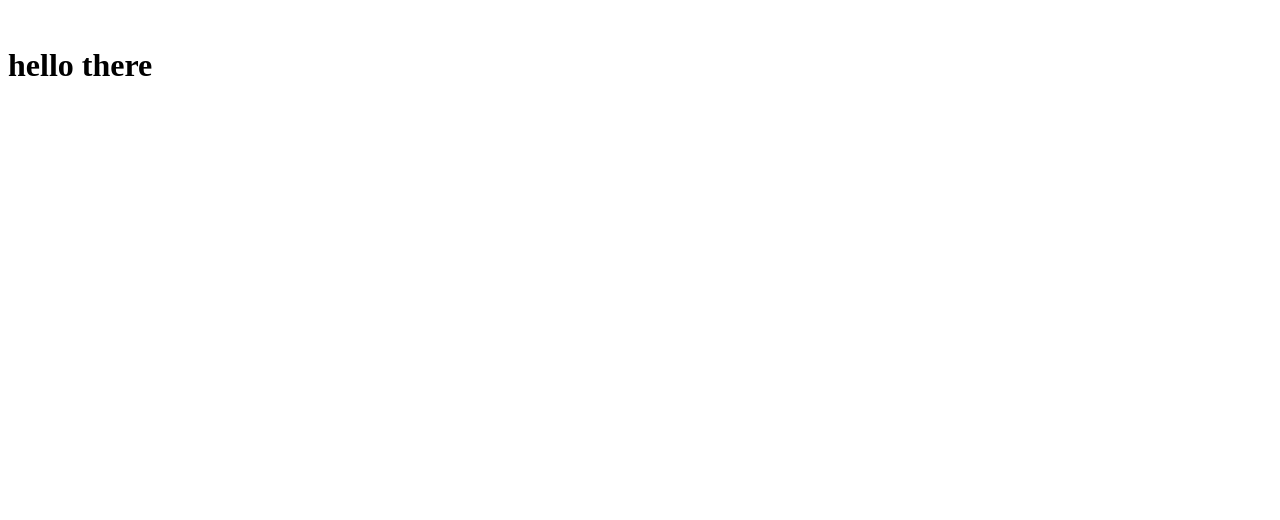
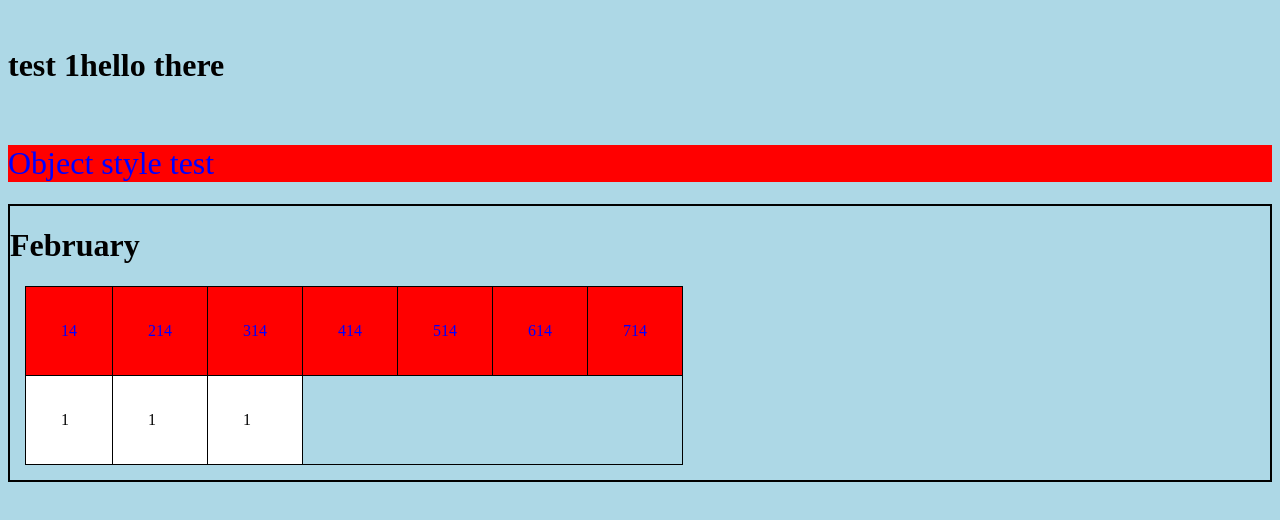
Before and after one commit to YotoBG/projectjs-dom-calendar, a plain HTML site: page index.html in a window 1280 px wide. Drawn offline with Linux system fonts and the light colour scheme.

Commit message:
saveWithOldCustomLib

```diff
--- a/customFramework.js
+++ b/customFramework.js
@@ -1,30 +1,36 @@
 //domC custom mini framework
 var domC = {
 
-    //1. Gets existing element (by id) method
+
+    // 1. Gets existing element (by id) method
     get: function(id) {
         return document.getElementById(id);
 
     },
 
-    //3. Deletes element by id method
+    // 3. Deletes element by id method
     delete: function(id){
         this.get(id).remove();
     },
 
-    //Adding text to element by id
-    text: function(id, text) {
-        var innerElement = this.get(id);
-        var textNode = document.createTextNode(text);
-        innerElement.appendChild(textNode);
+    // 4c. Adding text to element by id
+     text: function(id, text) {
+         var innerElement = this.get(id);
+         var textNode = document.createTextNode(text);
+         innerElement.appendChild(textNode);
+     },
+
+    textIn: function(existingEl, text) {
+        var textNode1 = document.createTextNode(text);
+        existingEl.appendChild(textNode1);
     },
 
-    //2. Adding a non-existing element to an existing one
-    addIn(newElType,existingElementID,newElInnerHTML){
+    // 2. Adding a non-existing element to an existing one
+    addIn: function(newElType,existingElementID,newElInnerHTML){
 
         var newElement = document.createElement(newElType);
 
-        //If value is entered for inner element text, add it in the newElement
+        // If value is entered for inner element text, add it in the newElement
         if(newElInnerHTML !== undefined){
             var node = document.createTextNode(newElInnerHTML);
             newElement.appendChild(node);
@@ -35,5 +41,88 @@ var domC = {
         //return existingElement;
     },
 
+    // 4. Altering html element
+    // a. Atributes
+    // Change ID by ID
+    chageAttributeId: function(AlterAtrbId,newId){
+        let alterElement = this.get(AlterAtrbId);
+
+        if (validStringCheck(newId)){
+           alterElement.id=newId;
+        }
+
+    },
+
+    // Change Class by ID
+    chageAttributeClass: function(AlterAtrbId,newClass){
+        let alterElement = this.get(AlterAtrbId);
+
+        if (validStringCheck(newClass)){
+           alterElement.className = newClass;
+        }
+
+    },
+
+    // Changes attribute name by ID
+    chageAttributeName: function(AlterAtrbId,newName){
+            let alterElement = this.get(AlterAtrbId);
+
+            if (validStringCheck(newName)){
+               alterElement.setAttribute("name",newName);
+            }
+
+        },
+
+    //TODO : data attribute
+
+    // 4d. Changing an element's existing style/s by it's ID
+    // Adding styles from an object
+    changeStyle: function(elemId,objectStyles){
+        var alterElementSt = this.get(elemId);
+
+
+        if (typeof(objectStyles)==='object'){
+            var styleValue = "";
+            for(i in objectStyles){
+                styleValue += i + ": " + objectStyles[i] +";";
+                //console.log("ST VALUE: "+styleValue);
+                alterElementSt.setAttribute("style",styleValue);
+            }
+
+        }
+
+        //return alterElementSt;
+    },
+
+    // 4d. Changing element's existing styles by passing the element itself as a argument
+    changeStyleExistingEl: function(elementExisting,objectStyles){
+
+        if ((typeof(objectStyles)==='object') && (elementExisting instanceof HTMLElement)){
+            var styleValue = "";
+            for(i in objectStyles){
+                styleValue += i + ": " + objectStyles[i] +";";
+                elementExisting.setAttribute("style",styleValue);
+            }
+        }
+        return this;
+    },
+
+    // 4b. ?
+
+    // 5d gets child el array
+    getChildElement: function(parElId){
+        var parEl = document.getElementById(parElId);
+        var chNodes = parEl.childNodes;
+        return chNodes;
+    }
+
 
 };
+
+domC.proto
+
+var validStringCheck = function(myString){
+if((myString !== "") && (myString !== undefined)){
+return true;
+}
+}
--- a/index.html
+++ b/index.html
@@ -1,19 +1,49 @@
 <!DOCTYPE html>
 <html lang="en">
+
 <head>
     <meta charset="UTF-8">
     <meta name="viewport" content="width=device-width, initial-scale=1.0">
     <meta http-equiv="X-UA-Compatible" content="ie=edge">
+    <link rel="stylesheet" href="styles.css">
     <title>Document</title>
 </head>
+
 <body>
-    <h1 id = "test">hi</h1>
+    <h1 id="test">hi</h1>
     <br>
-    <h1 id = "test1"></h1>
+    <h1 id="test1" class="classtest">test 1</h1>
     <br>
     <p id="testp"></p>
 
+    <h1 id="key-value-test">Object style test</h1>
+
+    <div id="calendar-container">
+    <table id="calendar-main">
+        <thead>
+            <h1 id= "mount-calendar">My Calendar</h1>
+        </thead>
+        <tbody>
+            <tr id="table-tr">
+                <td></td>
+                <td>2</td>
+                <td>3</td>
+                <td>4</td>
+                <td>5</td>
+                <td>6</td>
+                <td>7</td>
+            </tr>
+            <td>1</td>
+            <td>1</td>
+            <td>1</td>
+
+        </tbody>
+    </table>
+    </div>
+
+
     <script src="customFramework.js"></script>
-    <script src="scripts.js" ></script>
+    <script src="scripts.js"></script>
 </body>
+
 </html>
--- a/scripts.js
+++ b/scripts.js
@@ -4,3 +4,86 @@ domC.delete("test");
 domC.text("test1","hello there ")
 
 domC.addIn("h1","testp");
+
+domC.chageAttributeId("testp","id-set-test");
+domC.chageAttributeClass("test1","class-set-test");
+domC.chageAttributeName("test1","name-set-test");
+
+var dateO = new Date();
+var mountNumber = dateO.getMonth() + 1;
+var dayNumber = dateO.getDate();
+console.log(dayNumber);
+var mountText = "";
+
+switch(mountNumber) {
+    case 1:
+    mountText = "January";
+      break;
+    case 2:
+    mountText = "February";
+      break;
+    case 3:
+    mountText = "March";
+      break;
+    case 4:
+    mountText = "Aril";
+      break;
+    case 5:
+    mountText = "May";
+      break;
+    case 6:
+    mountText = "June";
+      break;
+    case 7:
+    mountText = "July";
+      break;
+    case 8:
+    mountText = "August";
+      break;
+    case 9:
+    mountText = "September";
+      break;
+    case 10:
+    mountText = "October";
+      break;
+    case 1:
+    mountText = "November";
+        break;
+    case 2:
+    mountText = "December";
+        break;
+    default:
+    mountText = "Error";
+  }
+
+domC.get("mount-calendar").innerHTML = mountText;
+console.log("==== Key Value Test ====");
+
+var object2 = {
+    color: "blue",
+    "background-color": "red",
+    "font-weight": "normal",
+}
+
+{
+// for(var i in object2){
+//     console.log("OBJECT2 Key:" + i + ". Value: " + object2[i]);
+//                //  key                     // key's value
+// }
+}
+domC.changeStyle("key-value-test",object2);
+
+//===============================================
+console.log("==== Get Child Element Test ====");
+
+var childElementArray = domC.getChildElement("table-tr");
+
+for (let i = 1; i < childElementArray.length; i+=2) {
+
+    domC.changeStyleExistingEl(childElementArray[i],object2);
+    domC.textIn(childElementArray[i],dayNumber);
+
+    //console.log(childElementArray[i]);
+}
+
+//console.log(domC.getChildElement("table-tr"))
--- /dev/null
+++ b/styles.css
@@ -0,0 +1,29 @@
+table,
+th,
+td,
+tr,
+tbody {
+    border: 1px solid black;
+}
+
+td {
+    border-collapse:collapse;
+    padding: 35px;
+    margin:35px;
+    background-color: white;
+
+}
+#calendar-main{
+    border-collapse:collapse;
+}
+body{
+    background-color: lightblue;
+}
+#calendar-container{
+    border: 2px solid black;
+
+}
+#calendar-main{
+    padding: 15px;
+    margin:15px;
+}
```
